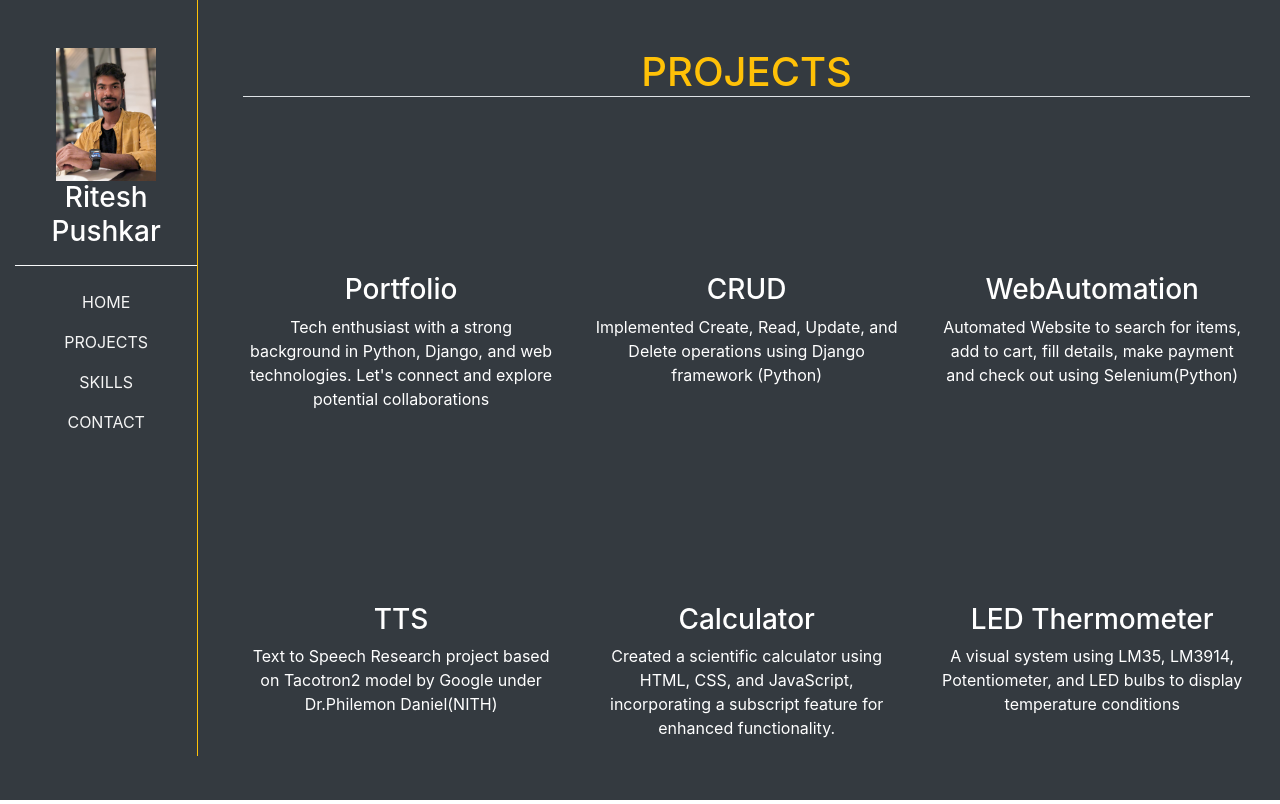
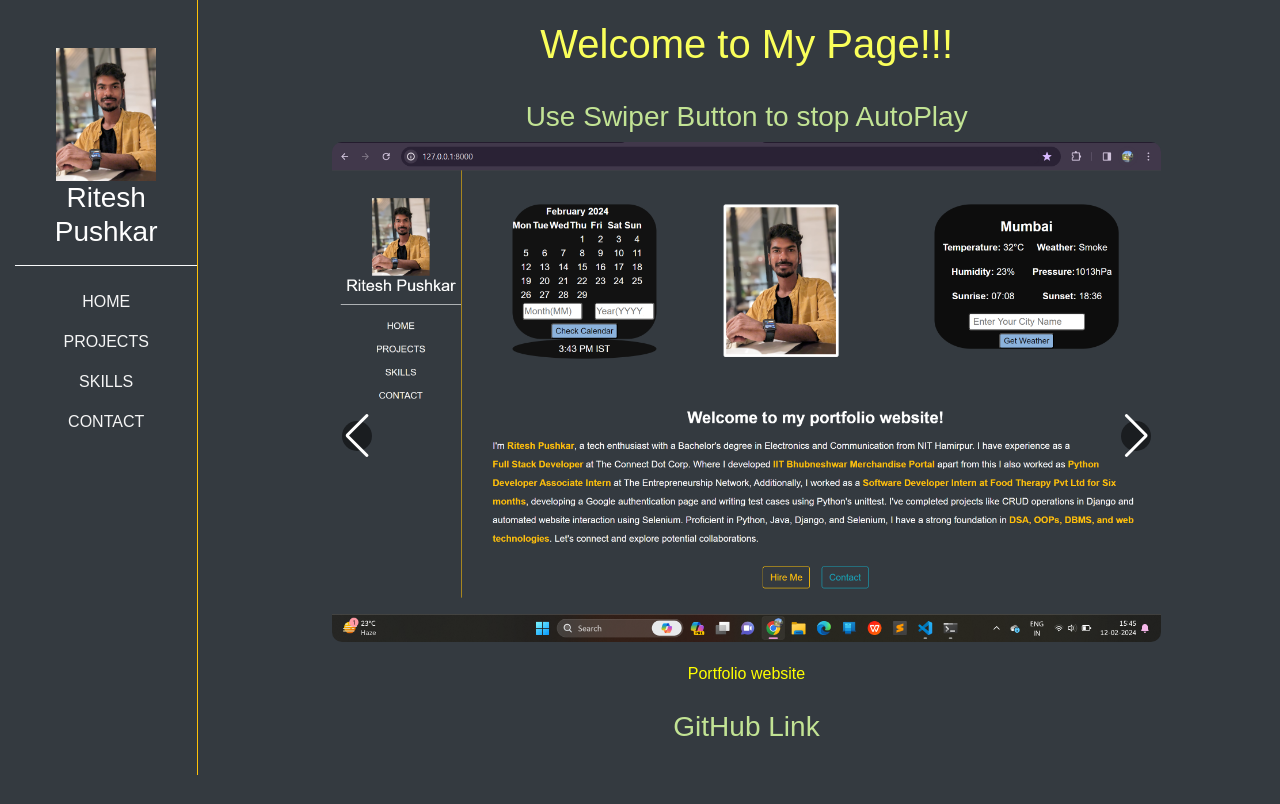
Before and after one commit to riteshpushkar/Portfolio, a Django app: page /serv/services/ in a window 1280 px wide. After the commit the page ends 775 px from the top, so only its background shows below. Run offline with Django 3.2, Linux system fonts and the light colour scheme; some libraries are stand-ins or nearby versions; some web fonts are replaced.

Commit message:
made changes in projet app

```diff
--- a/resumeproject/serv/templates/serv/services.html
+++ b/resumeproject/serv/templates/serv/services.html
@@ -1,5 +1,5 @@
-{% extends 'core/base.html' %}
-{%block content%}
+<!-- ---------x---------x---------x-----old code---------x---------x---------x---------x---------x---------x-----old code---------x---------x---------x
+
 <div class="container text-center mt-5">
     <h1 class="text-warning mb-5 border-bottom">PROJECTS</h1>
 
@@ -11,7 +11,7 @@
 
         </div>
         <div class="col sm-4">
-            <!-- <i class="fa-solid fa-laptop-code fa-5x mb-5 i-colo"> </i> -->
+
             <i class="fa-solid fa-window-restore fa-5x mb-5 i-colo"></i>
             <h3>CRUD</h3>
             <p>Implemented Create, Read, Update, and Delete operations using Django framework (Python)</p>
@@ -19,7 +19,7 @@
         </div>
 
         <div class="col sm-4">
-            <!-- <i class="fa-solid fa-laptop-code fa-5x mb-5 i-colo"> </i> -->
+
             <i class="fa-solid fa-file-export fa-5x mb-5 i-colo"></i>
             <h3>WebAutomation</h3>
             <p>Automated Website to search for items, add to cart, fill details, make payment and check out using Selenium(Python)</p>
@@ -30,19 +30,14 @@
 
     <div class="row text-white">
         <div class="col sm-4">
-            <!-- <i class="fa-solid fa-laptop-code fa-5x mb-5 mt-5 i-colo"> </i> -->
-            <!-- <i class="fa-solid fa-highlighter fa-5x mb-5 i-colo"></i> -->
-            <!-- <i class="fa-solid fa-envelope-open-text fa-5x mb-5 i-colo"></i> -->
-            <!-- <i class="fa-regular fa-file-lines fa-5x mb-5 mt-5 i-colo"></i> -->
+
             <i class="fa-solid fa-volume-high fa-5x mb-5 mt-5 i-colo"></i>
-            <!-- <i class="fa-solid fa-headphones-simple fa-5x i-colo"></i> -->
+
             <h3>TTS</h3>
             <p>Text to Speech Research project based on Tacotron2 model by Google under Dr.Philemon Daniel(NITH)</p>
 
         </div>
         <div class="col sm-4">
-            <!-- <i class="fa-solid fa-laptop-code fa-5x mb-5 i-colo"> </i> -->
-            <!-- <i class="fa-solid fa-window-restore fa-5x mb-5 mt-5 i-colo"></i> -->
             <i class="fa-solid fa-calculator fa-5x mb-5 mt-5 i-colo"></i>
 
             <h3>Calculator</h3>
@@ -51,8 +46,6 @@
         </div>
 
         <div class="col sm-4">
-            <!-- <i class="fa-solid fa-laptop-code fa-5x mb-5 mt-5 i-colo"> </i> -->
-            <!-- <i class="fa-solid fa-calculator fa-5x mb-5 mt-5 i-colo"></i> -->
             <i class="fa-solid fa-temperature-quarter fa-5x mb-5 mt-5 i-colo"></i>
             <h3>LED Thermometer</h3>
             <p>A visual system using LM35, LM3914, Potentiometer, and LED bulbs to display temperature conditions</p>
@@ -61,4 +54,174 @@
 
     </div>
 </div>
+
+---------x---------x---------x-----old code---------x---------x---------x---------x---------x---------x-----old code---------x---------x---------x
+ -->
+
+
+
+
+
+
+{% extends 'core/base.html' %}
+{%block content%}
+<!DOCTYPE html>
+<html lang="en">
+<head>
+    <meta charset="UTF-8">
+    <meta name="viewport" content="width=device-width, initial-scale=1.0">
+    <title style="color: white;">Welcome to Ritesh Pushkars slider Page</title>
+    <link rel="stylesheet" href="https://unpkg.com/swiper/swiper-bundle.min.css">
+    <style>
+
+        body {
+            font-family: Arial, sans-serif;
+            margin: 0;
+            padding: 0;
+            background-color: rgb(82, 77, 77);
+        }
+
+        h1 {
+            text-align: center;
+            margin-top: 20px;
+            color: #faff5a;
+        }
+        h3 {
+            text-align: center;
+            color: rgb(194, 227, 148);
+        }
+
+        .swiper-container {
+            width: 80%; /* Adjust width as needed */
+            margin: 0 auto;
+            position: relative;
+            overflow: hidden;
+        }
+
+        .swiper-slide img {
+            display: block;
+            margin: 0 auto;
+            max-width: 100%;
+            height: 500px;
+            overflow: hidden;
+            border-radius: 10px;
+            transition: transform 0.3s ease;
+        }
+
+        .swiper-slide:hover img {
+            transform: scale(.80);
+        }
+
+        .swiper-button-prev,
+        .swiper-button-next {
+            color: #fff;
+            background-color: rgba(0, 0, 0, 0.5);
+            width: 30px;
+            height: 30px;
+            border-radius: 50%;
+            top: 50%;
+            transform: translateY(-50%);
+            position: absolute;
+            z-index: 10;
+            transition: background-color 0.3s ease;
+        }
+
+        .swiper-button-prev:hover,
+        .swiper-button-next:hover {
+            background-color: rgba(0, 0, 0, 0.8);
+        }
+
+        .swiper-button-prev {
+            left: 10px;
+        }
+
+        .swiper-button-next {
+            right: 10px;
+        }
+
+        @keyframes fadeIn {
+            from {
+                opacity: 0;
+            }
+            to {
+                opacity: 1;
+            }
+        }
+
+        .swiper-container,
+        .swiper-slide {
+            animation: fadeIn 1s ease-in-out;
+        }
+        .container {
+            text-align: center;
+            margin-top: 20px;
+            color: yellow;
+        }
+        a {
+            color: yellow;
+            padding: 10px;
+            border-color: white;
+        }
+    </style>
+</head>
+<body>
+    <h1>Welcome to My Page!!!</h1>
+    <br><h3>Use Swiper Button to stop AutoPlay</h3>
+    <div class="swiper-container">
+        <div class="swiper-wrapper">
+            <div class="swiper-slide"><img src="\static\images\0.png" alt="Project 1">
+                <div class="container">
+                    Portfolio website <br>
+                    <a href="https://github.com/riteshpushkar/Portfolio.git"><h3> GitHub Link </h3></a>
+                </div>
+
+            </div>
+            <div class="swiper-slide"><img src="\static\images\4.png" alt="Project 3">
+                <div class="container">
+                    CRUD <br>
+                    <a href="https://github.com/riteshpushkar/CRUD-django-project.git"><h3> GitHub Link </h3></a>
+                </div>
+            </div>
+            <div class="swiper-slide"><img src="\static\images\3.png" alt="Project 2">
+                <div class="container">
+                    Current Time Clock and Calendar <br>
+                    <a href="https://github.com/riteshpushkar/Time-Calendar.git"><h3> GitHub Link </h3></a>
+
+                </div>
+            </div>
+            <div class="swiper-slide"><img src="\static\images\1.png" alt="Project 4">
+                <div class="container">
+                    Weather Report <br>
+                    <a href="https://github.com/riteshpushkar/weather-app.git"><h3> GitHub Link </h3></a>
+                </div>
+            </div>
+            <div class="swiper-slide"><img src="\static\images\5.png" alt="Project 4">
+                <div class="container">
+                    Automated Order Placement <br>
+                    <a href="https://github.com/riteshpushkar/Automated-Order-Placement.git"><h3> GitHub Link </h3></a>
+                </div>
+            </div>
+        </div>
+        <!-- Add Navigation Buttons -->
+        <div class="swiper-button-prev"></div>
+        <div class="swiper-button-next"></div>
+    </div>
+
+    <script src="https://unpkg.com/swiper/swiper-bundle.min.js"></script>
+    <script>
+        var swiper = new Swiper('.swiper-container', {
+            loop: true,
+            autoplay: {
+                delay: 1000,
+                disableOnInteraction: true,
+            },
+            navigation: {
+                nextEl: '.swiper-button-next',
+                prevEl: '.swiper-button-prev',
+            },
+        });
+    </script>
+</body>
+</html>
+
 {%endblock content%}
```
Also changed, not shown: resumeproject/core/templates/core/contact.html (+5 -5 lines), resumeproject/core/templates/core/home.html (+130 -137 lines), resumeproject/core/views.py (+63 -3 lines), resumeproject/db.sqlite3, resumeproject/serv/static/images/0.png (added), resumeproject/serv/static/images/1.png (added), resumeproject/serv/static/images/3.png (added), resumeproject/serv/static/images/4.png (added), resumeproject/serv/static/images/5.png (added).
